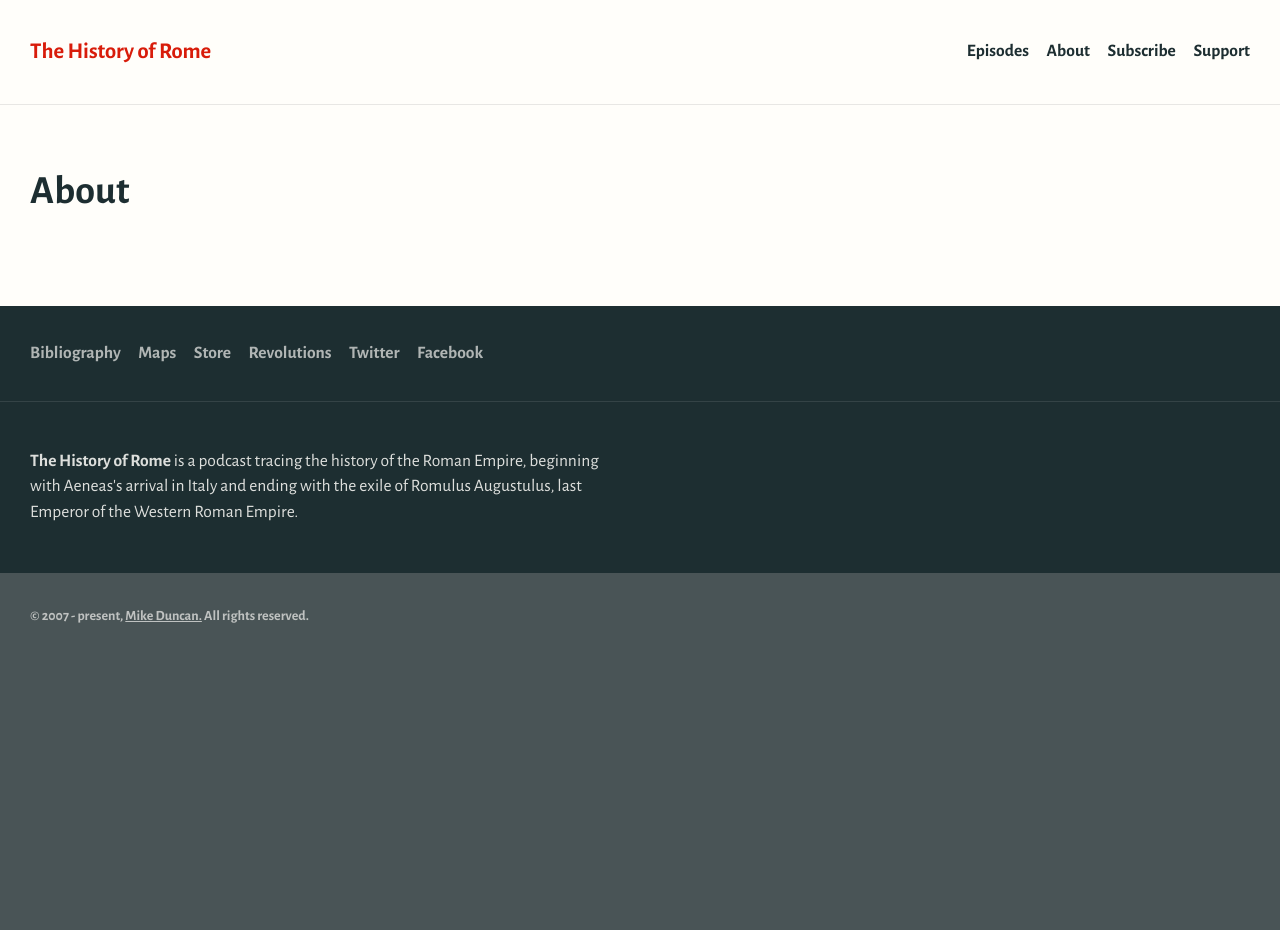
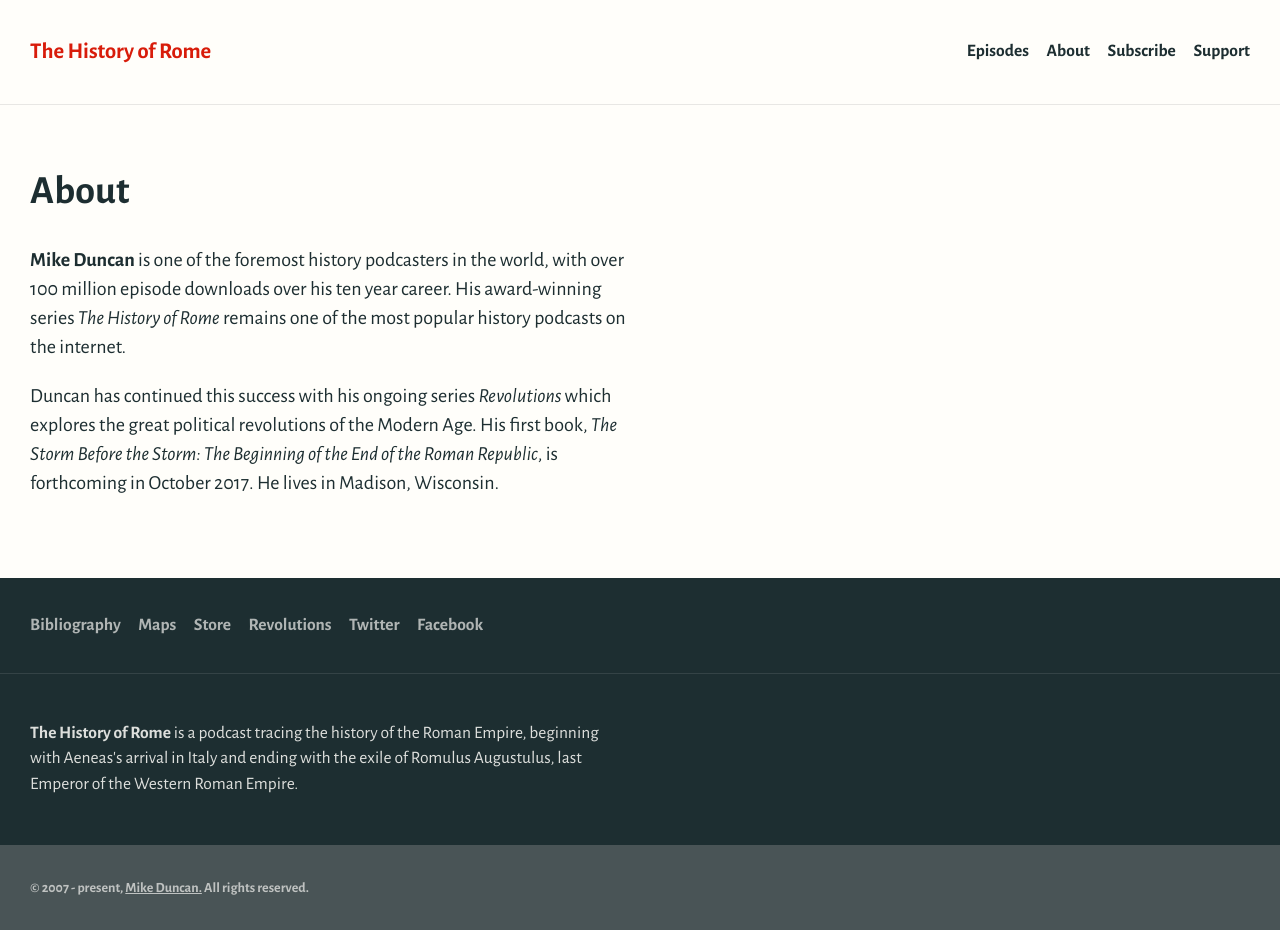
Before and after one commit to Brandi-Duncan/thehistoryofrome.com, a Jekyll site: the page built from about.md, in a window 1280 px wide. Built offline with Jekyll 4.4.1, drawn with Linux system fonts in a browser that asks for light colours; before the commit the page ends 900 px from its top, so only the background shows below that.

Commit message:
Add about content

```diff
--- a/about.md
+++ b/about.md
@@ -1,3 +1,7 @@
 ---
 title: About
 ---
+
+**Mike Duncan** is one of the foremost history podcasters in the world, with over 100 million episode downloads over his ten year career. His award-winning series *The History of Rome* remains one of the most popular history podcasts on the internet.
+
+Duncan has continued this success with his ongoing series *Revolutions* which explores the great political revolutions of the Modern Age. His first book, *The Storm Before the Storm: The Beginning of the End of the Roman Republic*, is forthcoming in October 2017. He lives in Madison, Wisconsin.
--- a/lib/css/_base.scss
+++ b/lib/css/_base.scss
@@ -35,3 +35,7 @@ audio {
   position: relative;
   z-index: 1;
 }
+
+.content > p {
+  max-width: 30rem;
+}
```
